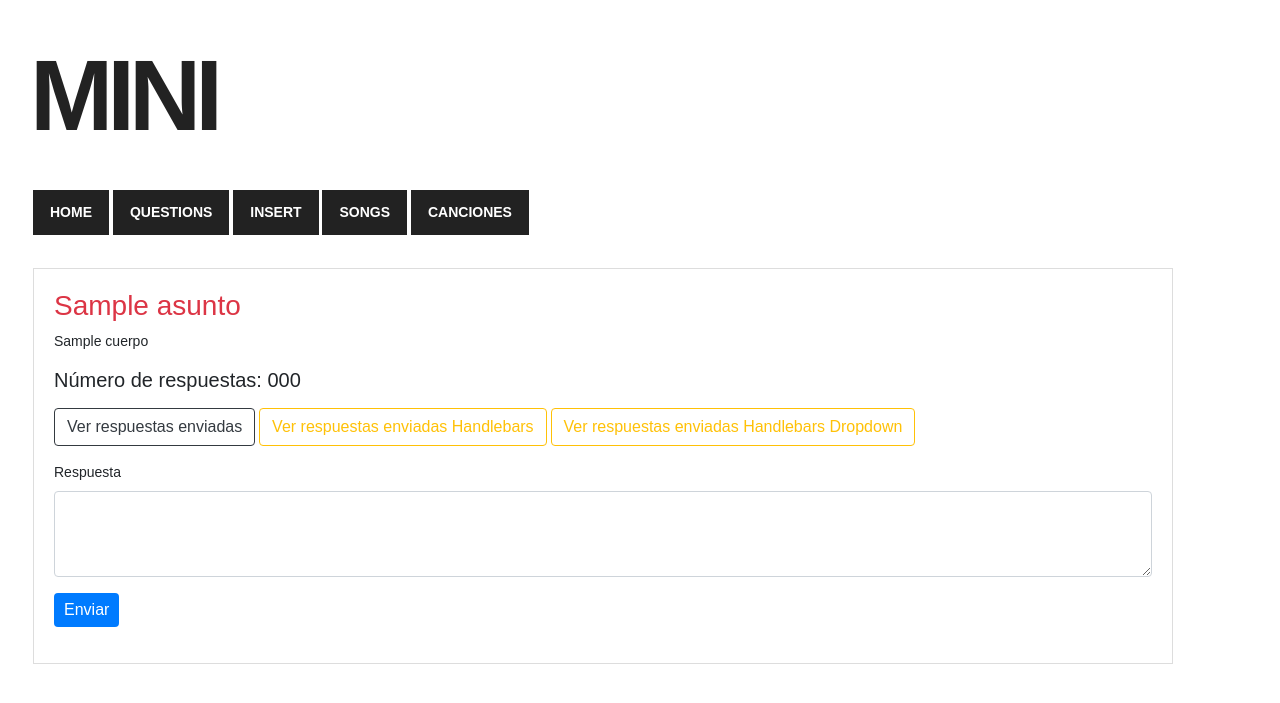
After one commit to josandreu/PHP_MVC, a PHP site: template MVC/phpmini/myproject/application/view/plates/questions/formAnswerJSON.php in a window 1280 px wide. The commit adds this page. Shown: the top 703 px of the page. Run offline with PHP 8.4, Linux system fonts and the light colour scheme; the template is opened without the code that fills it: most values are stand-ins (such as "Sample title", 1, 10 or a date in 2020); some libraries are stand-ins or nearby versions.

Commit message:
Finished AJAX + JSON in MVC and PDO

```diff
--- a/MVC/phpmini/myproject/application/view/plates/layout.php
+++ b/MVC/phpmini/myproject/application/view/plates/layout.php
@@ -46,6 +46,9 @@
     <!-- jQuery, loaded in the recommended protocol-less way -->
     <!-- more http://www.paulirish.com/2010/the-protocol-relative-url/ -->
     <script src="//code.jquery.com/jquery-1.11.1.min.js"></script>
+    <script src="https://cdnjs.cloudflare.com/ajax/libs/popper.js/1.14.7/umd/popper.min.js" integrity="sha384-UO2eT0CpHqdSJQ6hJty5KVphtPhzWj9WO1clHTMGa3JDZwrnQq4sF86dIHNDz0W1" crossorigin="anonymous"></script>
+    <script src="https://stackpath.bootstrapcdn.com/bootstrap/4.3.1/js/bootstrap.min.js" integrity="sha384-JjSmVgyd0p3pXB1rRibZUAYoIIy6OrQ6VrjIEaFf/nJGzIxFDsf4x0xIM+B07jRM" crossorigin="anonymous"></script>
+    <script src="https://cdnjs.cloudflare.com/ajax/libs/handlebars.js/4.4.0/handlebars.js"></script>
 
     <!-- define the project's URL (to make AJAX calls possible, even when using this in sub-folders etc) -->
     <script>
--- /dev/null
+++ b/MVC/phpmini/myproject/application/view/plates/questions/formAnswerJSON.php
@@ -0,0 +1,52 @@
+<?php $this->layout('layout'); ?>
+
+<div class="container">
+    <?php if($question): ?>
+        <article class="pregunta">
+            <h3 class="text-danger"><?= $question->asunto ?></h3>
+            <p><?= $question->cuerpo ?></p>
+            <h5 class="numAnswers">Número de respuestas: <?= $numberOfAnswers ?></h5>
+            <a class="btn btn-outline-dark mt-2" id="showSendAnswers" href="/questions/getAnswersJSON/<?= $question->id_pregunta ?>">Ver respuestas enviadas</a>
+            <a class="btn btn-outline-warning mt-2" id="showSendAnswersHandlebars" href="/questions/getAnswersJSONHandlebars/<?= $question->id_pregunta ?>">Ver respuestas enviadas Handlebars</a>
+            <a class="btn btn-outline-warning mt-2" id="showSendAnswersHandlebars2" href="/questions/getAnswersJSONHandlebars/<?= $question->id_pregunta ?>">Ver respuestas enviadas Handlebars Dropdown</a>
+            <div id="salida" class="salida"></div>
+        </article>
+    <!-- en el action, mandamos la misma url de la que viene, que contiene el slug de la pregunta, de esta forma no necesitamos colocar inputs hidden -->
+        <form action="<?= $_SERVER["REQUEST_URI"] ?>" method="post" id="formAnswerJSON" class="mt-3">
+            <div class="form-group">
+                <label for="answerJSON">Respuesta</label>
+                <span><textarea name="answer" class="form-control" id="answerJSON" rows="3"></textarea></span>
+            </div>
+            <input type="submit" class="btn btn-primary" value="Enviar" />
+        </form>
+        <div class="mensajef mt-3" id="mensajef"></div>
+        <div class="mt-3" id="answerHandleBars1"></div>
+        <div class="mt-3" id="answerHandleBars2"></div>
+        <h5 class="numAnswersSuccess mt-3"></h5>
+    <?php else: ?>
+        <p>Pregunta no encontrada</p>
+    <?php endif ?>
+</div>
+
+<!-- Esto es la plantilla Handlebars que cargaremos cuando pinchemos en el botón, la plantilla recibe el JSON que se manda la vista getAnswersJSONHandlebars -->
+<script type="text/x-handlebars-template" id="template">
+    <h3>Listado de respuestas</h3>
+    <ul class="list-group">
+    {{#each answers}}
+        <li class="list-group-item"><strong>Id:</strong> {{id_respuesta}} - <strong>Respuesta:</strong> {{respuesta}}</li>
+    {{/each}}
+    </ul>
+</script>
+
+<script type="text/x-handlebars-template" id="templateHandlebars">
+    <div class="dropdown">
+        <button class="btn btn-secondary dropdown-toggle" type="button" id="dropdownMenuButton" data-toggle="dropdown" aria-haspopup="true" aria-expanded="false">
+            Listado de respuestas
+        </button>
+        <div class="dropdown-menu" aria-labelledby="dropdownMenuButton">
+            {{#each answers}}
+            <a class="dropdown-item" href="#">{{respuesta}}</a>
+            {{/each}}
+        </div>
+    </div>
+</script>
--- /dev/null
+++ b/MVC/phpmini/myproject/application/view/plates/questions/getAnswersJSONHbar.php
@@ -0,0 +1 @@
+<?= json_encode($answers); ?>
--- a/MVC/phpmini/myproject/application/view/plates/questions/showQuestions.php
+++ b/MVC/phpmini/myproject/application/view/plates/questions/showQuestions.php
@@ -12,9 +12,10 @@
                 <p><?= $question->cuerpo ?></p>
                 <footer>
                     <a href="/questions/edit/<?= $question->slug ?>?slugURL=<?= $question->slug ?>">[Editar]</a>
-                    <!-- pasamos el id de la pregunta para saber cuantas respuesta tiene esa pregunta, este enlace tendrá comportamiento AJAX, que programaremos desde application.js -->
+                    <!-- pasamos el id de la pregunta para saber cuantas respuesta tiene esa pregunta, este enlace tendrá comportamiento AJAX, que programaremos desde application.js, nos traemos la vista howManyAnswers por AJAX  -->
                     <a class="link-how-many" href="/questions/howManyAnswers/<?= $question->id_pregunta ?>">[Cuantas respuestas<span></span>]</a>
-                    <a href="/questions/sendAnswer/<?= $question->slug ?>">[ Responder ]</a>
+                    <a href="/questions/sendAnswer/<?= $question->slug ?>">[ Responder (Ajax básico) ]</a>
+                    <a href="/questions/sendAnswerJSON/<?= $question->slug ?>">[ Responder JSON + Ajax ]</a>
                 </footer>
             </article>
         <?php endforeach; ?>
--- a/MVC/phpmini/myproject/public/js/application.js
+++ b/MVC/phpmini/myproject/public/js/application.js
@@ -45,7 +45,7 @@ $(function() {
         const link = $(this); // el enlace
         let url = link.attr('href'); // obtenemos la ruta del enlace
         console.log(url);
-        link .children().load(url); // cargamos el contenido de la url en el span
+        link.children().load(url); // cargamos el contenido de la url en el span
     });
 
     // vamos a mostrar el contenido de la vista answerInserted en la misma página del formulario formAnswer por AJAX
@@ -68,6 +68,88 @@ $(function() {
         // url es donde mandamos los datos, form.serialize son los datos, y luego viene la funcion que se ejecuta una vez se realiza todo
         $.post(url, form.serialize(), function (serverResponse) {
             $('.mensajef').html(serverResponse);
+        });
+    });
+
+    $('.numAnswersSuccess').hide();
+
+    $('#formAnswerJSON').on('submit', function (e) {
+        e.preventDefault();
+        const form = $(this);
+        const url = form.attr('action'); // obtenemos la url del action
+        const divMensaje = $('#mensajef');
+        $.ajax(url, {
+            data: form.serialize(), // mandamos el contenido del form en formato JSON
+            method: 'post',
+            dataType: 'json'
+        }).done(function(res) { // cuando termine la solicitud ajax, lo que yo reciba como respuesta...
+            console.log(res);
+            // res -> es el JSON de la vista answerInsertedJSON
+            if(res.success) {
+                form.hide(1000); // que se oculte el formulario si hemos insertado una respuesta
+                $('.salida').hide(1000); // ocultamos la lista de respuestas (solo se ve si pulsamos botón showSendAnswers)
+                $('.numAnswers').hide(); // ocultamos el nº de respuestas que hay en la bbdd antes de insertar una nueva
+                divMensaje.show().addClass('bg-success p-3');
+                $('.numAnswersSuccess').show().html('<p>Número de respuestas: ' + res.number + '</p>') // mostramos el nº de respuestas una vez insertada una nueva
+            }
+            divMensaje.html(res.msg); // si insertamos -10 caracteres o no escribimos nada
+        }).fail(function() {
+            alert( "error" );
+        })
+    });
+
+    $('#showSendAnswers').on('click', function(e) {
+        e.preventDefault();
+        const link = $(this); // el enlace
+        let url = link.attr('href'); // obtenemos la ruta del enlace
+        // obstenemos el JSON de la vista questions/getAnswersJSON.php
+        $.getJSON(url, function(res) {
+            const listDiv = document.getElementById('salida');
+            const ul = document.createElement('ul');
+            ul.classList.add('list-group');
+            ul.classList.add('mt-3');
+            listDiv.appendChild(ul);
+            console.log(res.answers.length);
+            for (let i = 0; i < res.answers.length; ++i) {
+                let li = document.createElement('li');
+                li.classList.add('list-group-item');
+                li.innerHTML = res.answers[i].respuesta;   // Use innerHTML to set the text
+                ul.appendChild(li);
+            }
+        });
+    });
+
+    $('#showSendAnswersHandlebars').on('click', function(e) {
+        e.preventDefault();
+        const link = $(this); // el enlace
+        let url = link.attr('href'); // obtenemos la ruta del enlace
+        $.getJSON(url, function(res) {
+            const capa = $('#answerHandleBars1');
+            console.log(res);
+            /*for(let actual in res) {
+                capa.html(capa.html() + res[actual].respuesta + '<br>');
+            }*/
+            const template = $('#template').html(); // obtenemos el html de la plantilla handlebars
+            const tmpl = Handlebars.compile(template); // compilamos la plantilla
+            let contexto = {};
+            contexto.answers = res; // el contexto será el JSON que obtenemos al clickar al botón
+            const responseHTML = tmpl(contexto); // asigamos a una variable la plantilla + contexto
+            capa.html(responseHTML);
+        })
+    });
+
+    $('#showSendAnswersHandlebars2').on('click', function(e) {
+        e.preventDefault();
+        const link = $(this); // el enlace
+        let url = link.attr('href'); // obtenemos la ruta del enlace
+        $.getJSON(url, function(res) {
+            const capa2 = $('#answerHandleBars2');
+            const template2 = $('#templateHandlebars').html();
+            const tmpl2 = Handlebars.compile(template2);
+            let contexto2 = {};
+            contexto2.answers = res;
+            const responseHTML2 = tmpl2(contexto2);
+            capa2.html(responseHTML2);
         })
     })
 });
--- a/package.json
+++ b/package.json
@@ -12,6 +12,7 @@
     "bootstrap": "^4.3.1"
   },
   "dependencies": {
+    "handlebars": "^4.4.2",
     "jquery": "^3.4.1",
     "jquery-ui": "^1.12.1"
   }
```
Also changed, not shown: MVC/phpmini/myproject/application/controller/Questions.php (+34 -0 lines), MVC/phpmini/myproject/application/model/QuestionsModel.php (+43 -6 lines), MVC/phpmini/myproject/application/view/plates/questions/answerInsertedJSON.php (added, +17 -0 lines), MVC/phpmini/myproject/application/view/plates/questions/getAnswersJSON.php (added, +16 -0 lines), package-lock.json, 2 other files. Lines whose indentation alone changed are shown as unchanged.
